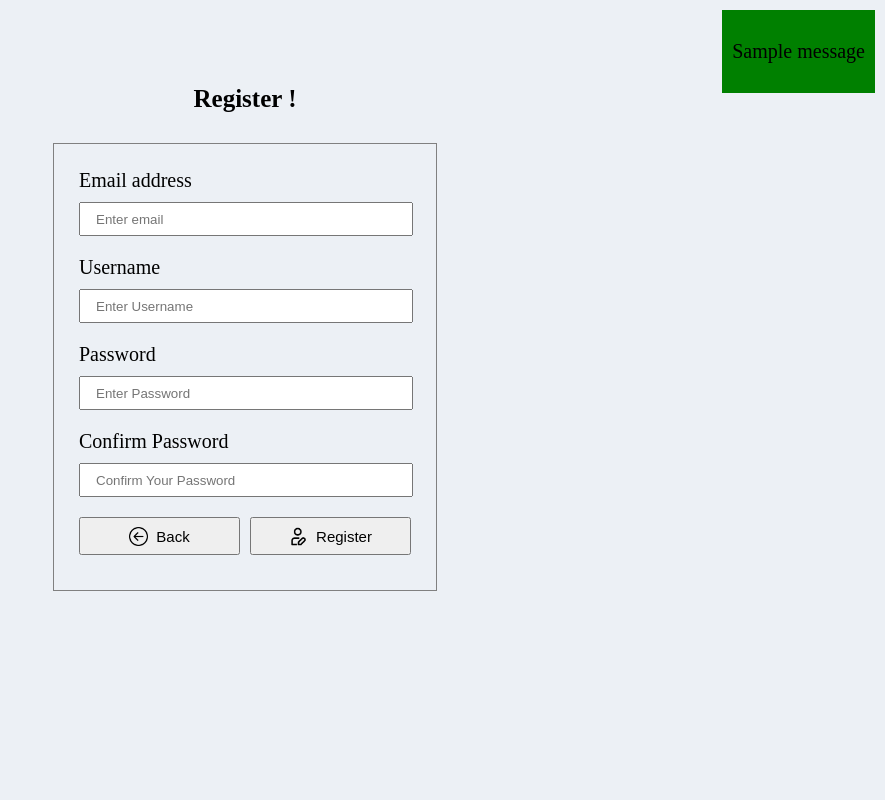
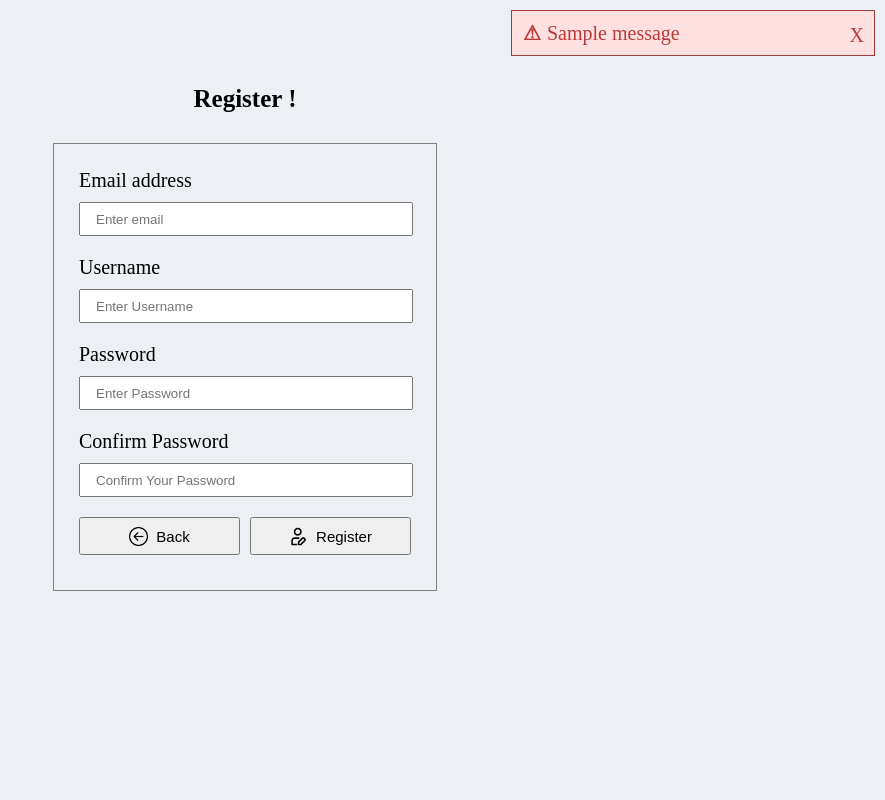
Before and after one commit to Hrztrm/FYP_Project_Deploy, a Django app: page /login/register/ in a window 1280 px wide. Shown: the whole page, without its empty margins (395-1280 px from the left). Run offline with Django 4.2, Linux system fonts and the light colour scheme; tables that the repository leaves empty hold one stand-in row (values such as "Sample post"); one stand-in notice (Sample message) is shown; parts of the project's set-up code (start-up, migrations or seed data) failed here and were passed over.

Commit message:
Error UI cleanup

```diff
--- a/website/login/templates/register/base.html
+++ b/website/login/templates/register/base.html
@@ -13,21 +13,6 @@
         font-size:20px;
     }
 
-    .err_box{
-        position:absolute;
-        top: 0px;
-        right: 0px;
-        padding: 0;
-        margin: 0;
-        width: 100%;
-        max-width: 30%;
-    }
-    .err_box div{
-        background: green;
-        display: inline-block;
-        float: right;
-        margin: 0.5rem;
-    }
     .box{
         display: flex;
         justify-content: center;
@@ -129,21 +114,66 @@
         justify-content:center;
     }
 
+    .err_box_placement{
+        position:absolute;
+        top: 0px;
+        right: 0px;
+        width: 100%;
+        max-width: 30%;
+        height: 100%;
+    }
+
+    .err_flex{
+        display:block;
+        width: 100%;
+    }
+
+    .bar{
+        padding: 10px;
+        margin: 10px;
+        color: #333;
+        background: #fafafa;
+        border: 1px solid #ccc;
+        color: #ba3939;
+        background: #ffe0e0;
+        border: 1px solid #a33a3a;
+        position: relative;
+    }
+
+    i.ico {
+        display: inline-block;
+        width: 20px;
+        text-align: center;
+        font-style: normal;
+        font-weight: bold;
+    }
+
+    div.close {
+        position: absolute;
+        top: 30%;
+        right: 10px;
+        color: #ba3939;
+        cursor: pointer;
+      }
+
 </style>
 </head>
 <body>
 
+    <!-- Error Messages -->
+    {% if messages %}
+    <div class="err_box_placement">
+        <div class="err_flex">
+            {% for message in messages %}
+            <div class="bar">
+                <div class="close" onclick="this.parentElement.remove()">X</div>
+                <i class="ico">&#9888;</i> {{message}}
+            </div>
+            {% endfor %}
+        </div>
+    </div>
+    {% endif %}
     <div class="box">
-        <div class="err_box">
-            <!--Insert the messages in here-->
-            <div class="form-group-message"> <!--Maybe make this be a popup-->
-                {% for message in messages %}
-                <div class="alert alert-danger" role="alert">
-                <p>    {{message }} </p>
-                </div>
-                {% endfor %}
-            </div>
-        </div>
         {% block content %}
         {% endblock %}
     </div>
--- a/website/login/views.py
+++ b/website/login/views.py
@@ -40,7 +40,7 @@ def login_pg(request):
             code = request.POST['code']
             if "R_OTP" in request.POST:
                 ExtendUser.user = user
-                ExtendUser.ver_code = str(random.randint(10000, 99999))
+                ExtendUser.ver_code = str(random.randint(00000, 99999))
                 print(ExtendUser.ver_code) #Can uncomment
                 #sending_mail(user.email, ExtendUser.ver_code) #Uncomment during real deal
                 return render(request, 'login/login.html', {"data":data})
@@ -51,7 +51,6 @@ def login_pg(request):
 
                     login(request, user)
 
-                    #Buat decrpytion and set the session with the plaintext
                     data = get_content_by_email(request.user.email)
                     key = key_der(password, data['salt'])
                     p_entry = denc(key, data['ciphertext'], data['tag'], data['nonce'])
@@ -101,7 +100,8 @@ def register_pg(request): #Perlukan ui instruction cleanup. Validation for passw
                 return render(request, 'register/register.html', {"data":data})
             p_err = validation(password)
             if p_err:
-                messages.info(request, p_err)
+                for a in p_err:
+                    messages.info(request, a)
                 return render(request, 'register/register.html', {"data":data})
             #No errors
             try:
--- a/website/main/urls.py
+++ b/website/main/urls.py
@@ -7,6 +7,6 @@ urlpatterns = [
     path('pass/update/<int:id>/', views.update, name='update'),
     path('updaterecord/<int:id>', views.updaterecord, name='updaterecord'),
     path('pass/delete/<int:id>/', views.delete, name='delete'),
-    path('login_api/', views.login_api, name = "Login_api"),
+    #path('login_api/', views.login_api, name = "Login_api"),
     path('credits/', views.credit_pg, name='credits'),
 ]
--- a/website/website/settings.py
+++ b/website/website/settings.py
@@ -12,7 +12,6 @@ https://docs.djangoproject.com/en/4.0/ref/settings/
 
 from pathlib import Path
 from config import *
-from pymongo import MongoClient
 # Build paths inside the project like this: BASE_DIR / 'subdir'.
 BASE_DIR = Path(__file__).resolve().parent.parent
 
```
Also changed, not shown: website/login/templates/login/base.html (+47 -0 lines), website/login/templates/login/login.html (+0 -7 lines), website/main/views.py (+11 -11 lines).
